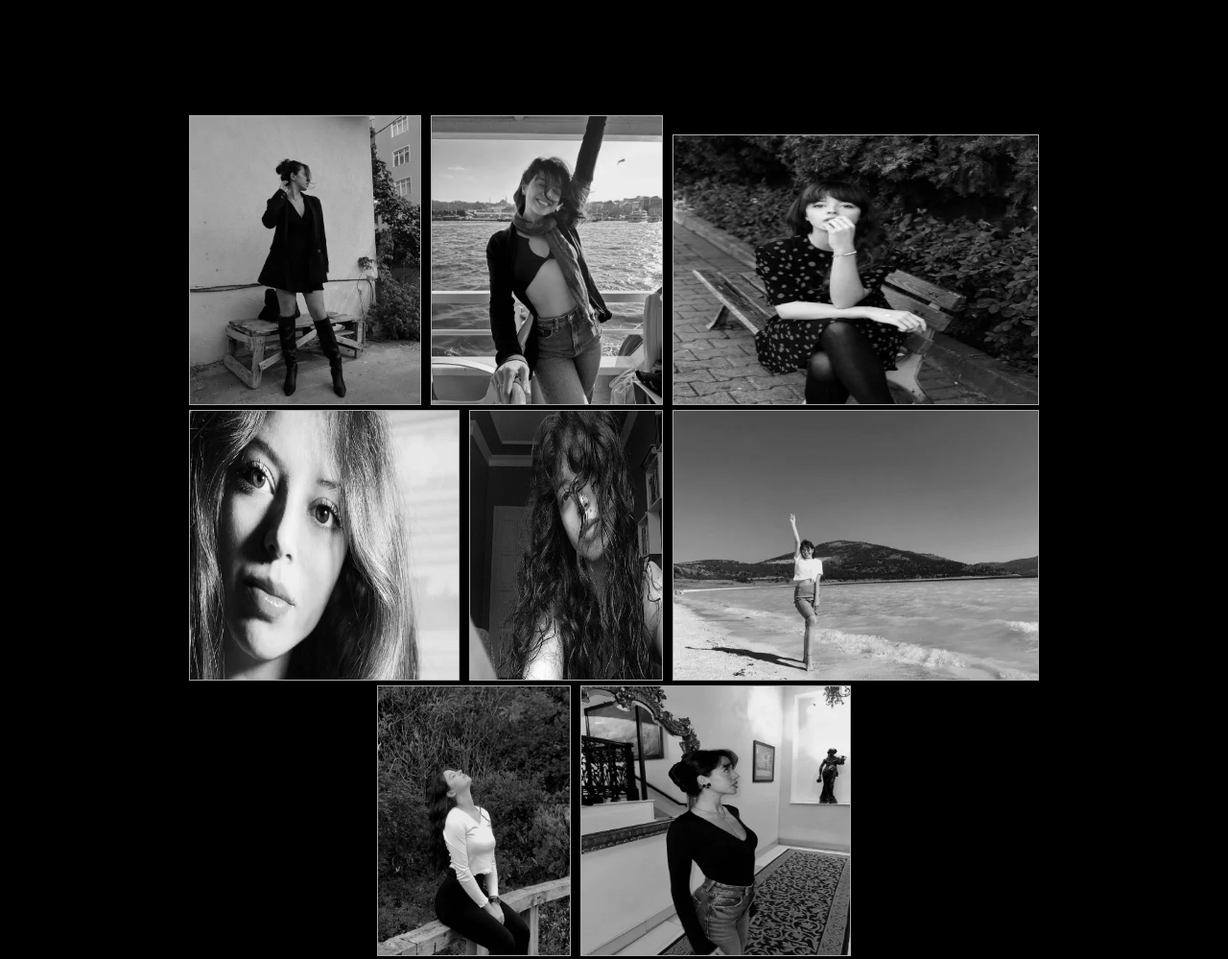
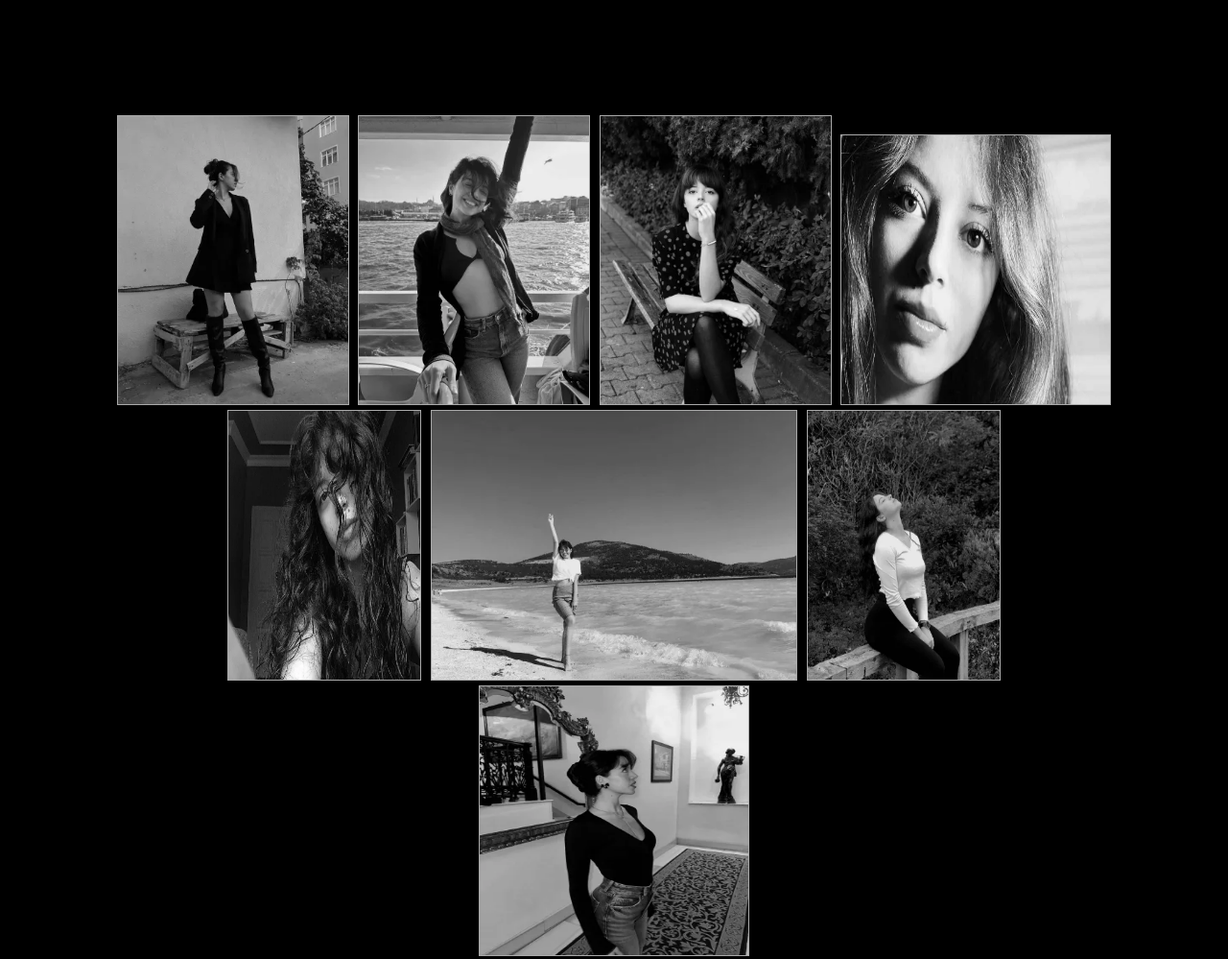
Before and after one commit to simplyhaffz/DilanOS, a plain HTML site: page gallery/X.html in a window 1280 px wide. Shown: the whole page at 96% size. Drawn offline with Linux system fonts and the light colour scheme.

Commit message:
Update X.html

```diff
--- a/gallery/X.html
+++ b/gallery/X.html
@@ -26,7 +26,7 @@ header{
 
           <img src="dln1.webp" style="border:darkgrey; border-style:solid; border-width:1px;" width='240' height='300'>
            <img src="dln2.webp" style="border:darkgrey; border-style:solid; border-width:1px;" width='240' height='300'>
-            <img src="dln5.webp" style="border:darkgrey; border-style:solid; border-width:1px;" width='380' height='280'>
+            <img src="dln5.webp" style="border:darkgrey; border-style:solid; border-width:1px;" width='240' height='300'>
     <img src="dln4.webp" style="border:darkgrey; border-style:solid; border-width:1px;" width='280' height='280'>
            <img src="dln3.webp" style="border:darkgrey; border-style:solid; border-width:1px;" width='200' height='280'>
 
```
